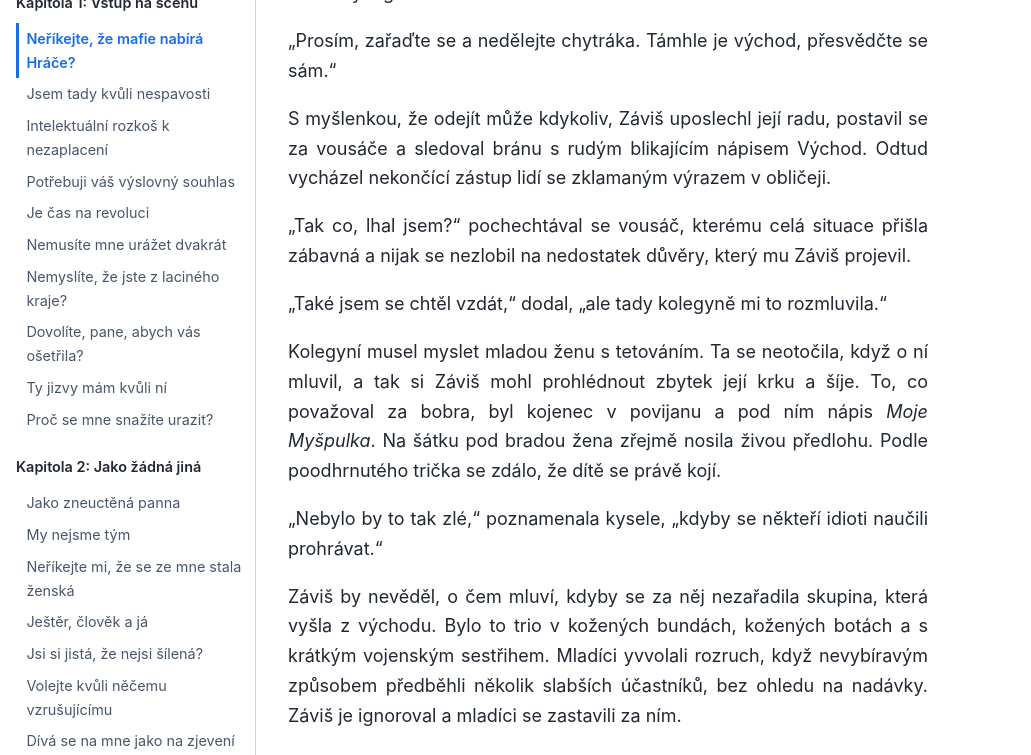
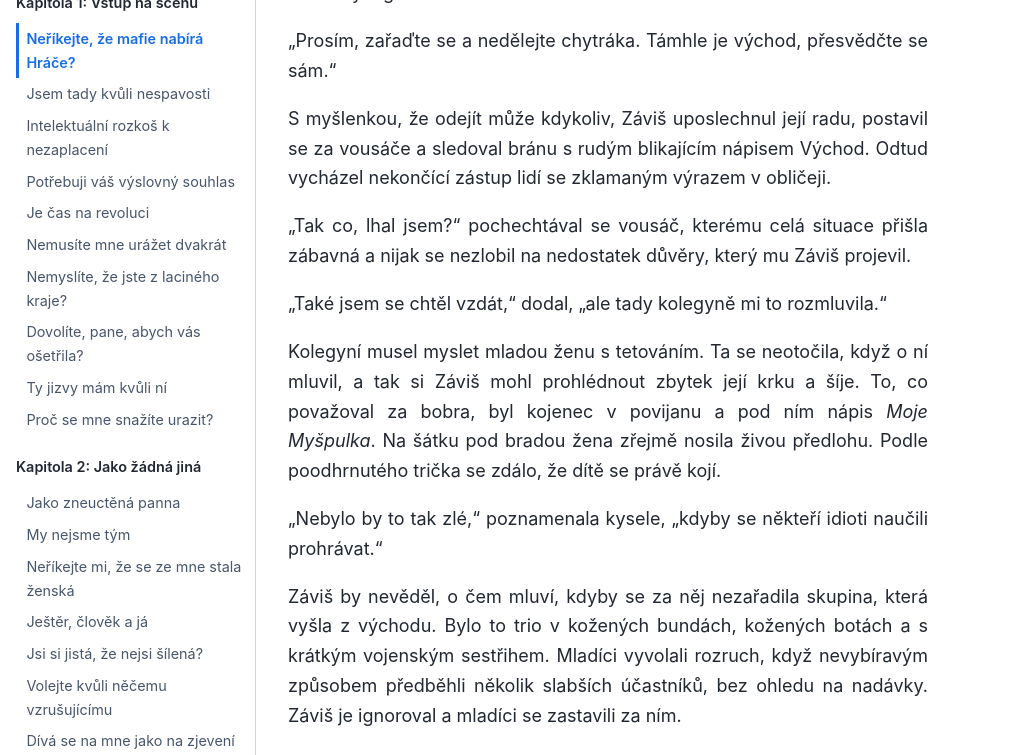
Before and after one commit to hanpari/sest-spolecniku, a Sphinx documentation site: the page built from source/sest_spolecniku/001-vstup-na-scenu/01.md, in a window 1280 px wide and 1400 px high, scrolled down 805 px. Shown: the part 152-907 px from the top of the window, without its empty margins (0-1031 px from the left). Built offline with Sphinx 7.4.7 and the Sphinx Book theme 1.1.4, drawn with Linux system fonts in a browser that asks for light colours; some of the changed text lies outside the part shown.

Commit message:
Korekce 01

```diff
--- a/source/sest_spolecniku/001-vstup-na-scenu/01.md
+++ b/source/sest_spolecniku/001-vstup-na-scenu/01.md
@@ -20,7 +20,7 @@ Jeho slova vyvolala v kolemstojících pobavené veselí. Než si ale mohl gratu
 
 "Prosím, zařaďte se a nedělejte chytráka. Támhle je východ, přesvědčte se sám."
 
-S myšlenkou, že odejít může kdykoliv, Záviš uposlechl její radu, postavil se za vousáče a sledoval bránu s rudým blikajícím nápisem Východ. Odtud vycházel nekončící zástup lidí se zklamaným výrazem v obličeji.
+S myšlenkou, že odejít může kdykoliv, Záviš uposlechnul její radu, postavil se za vousáče a sledoval bránu s rudým blikajícím nápisem Východ. Odtud vycházel nekončící zástup lidí se zklamaným výrazem v obličeji.
 
 "Tak co, lhal jsem?" pochechtával se vousáč, kterému celá situace přišla zábavná a nijak se nezlobil na nedostatek důvěry, který mu Záviš projevil.
 
@@ -30,7 +30,7 @@ Kolegyní musel myslet mladou ženu s tetováním. Ta se neotočila, když o ní
 
 "Nebylo by to tak zlé," poznamenala kysele, "kdyby se někteří idioti naučili prohrávat."
 
-Záviš by nevěděl, o čem mluví, kdyby se za něj nezařadila skupina, která vyšla z východu. Bylo to trio v kožených bundách, kožených botách a s krátkým vojenským sestřihem. Mladíci yvvolali rozruch, když nevybíravým způsobem předběhli několik slabších účastníků, bez ohledu na nadávky. Záviš je ignoroval a mladíci se zastavili za ním.
+Záviš by nevěděl, o čem mluví, kdyby se za něj nezařadila skupina, která vyšla z východu. Bylo to trio v kožených bundách, kožených botách a s krátkým vojenským sestřihem. Mladíci vyvolali rozruch, když nevybíravým způsobem předběhli několik slabších účastníků, bez ohledu na nadávky. Záviš je ignoroval a mladíci se zastavili za ním.
 
 "Takových je tady plno," zašeptal vousáč. "Zkouší se dostat dovnitř pořád a pořád dokola. Slyšel jsem, že někteří tu stojí už po desáté."
 
@@ -74,7 +74,6 @@ Záviš odmítl, ale všiml si, že vousáč váhá.
 Aniž by ve skutečnosti čekal na souhlas, Záviš si půjčil vousáčův leták a znovu ho přeletěl.
 
 > **Kompatibilita**
-
 > V **Herním Centru** vyzkoušíme rychlou metodou vaši způsobilost. Třebaže se naše technologie neustále zlepšuje, umíme v současnosti zpřístupnit Hru jen omezenému množství zájemců.
 
 "Vida," řekl Záviš. Představoval si, že Hra je dalším pokusem mezinárodních korporací, jak vyždímat občany, ale zde se pletl. Poptávka zjevně převyšovala nabídku.
```
Also changed, not shown: other parts of source/sest_spolecniku/001-vstup-na-scenu/01.md (+4 -4 lines).
